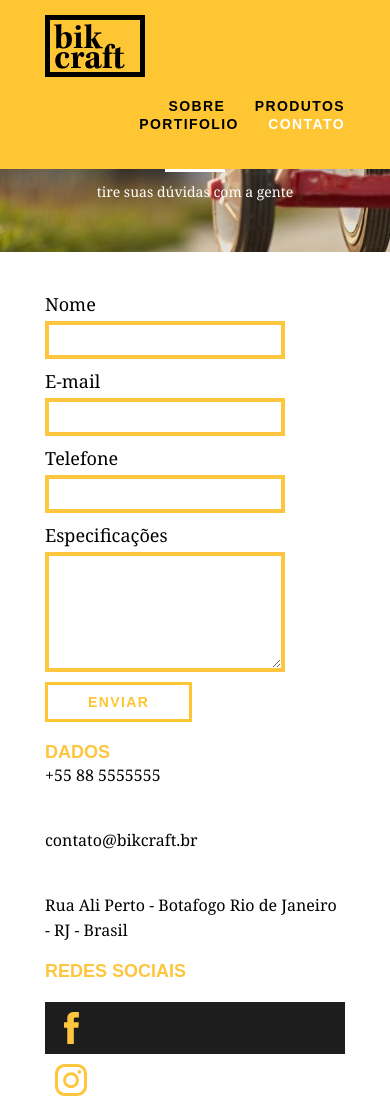
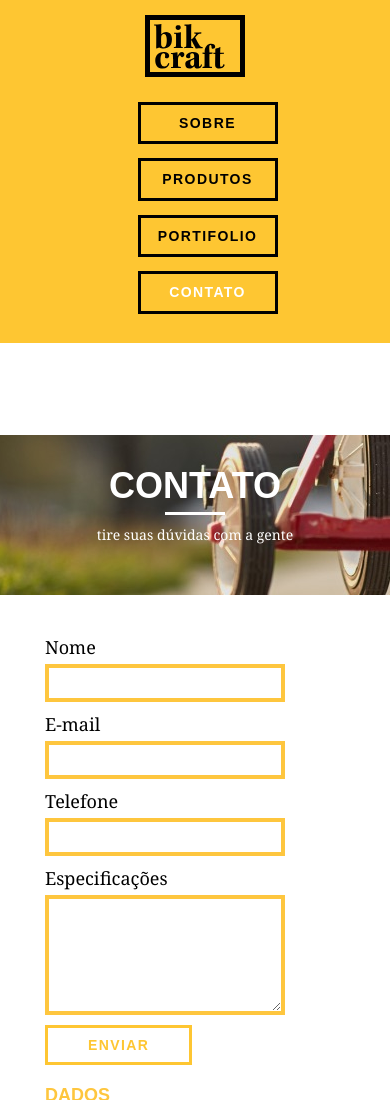
Before and after one commit to jefte199/Bikcraft, a plain HTML site: page contato.html in a window 390 px wide. Shown: the top 1100 px of the page. Drawn offline with Linux system fonts and the light colour scheme.

Commit message:
style: add link css responsiveness

```diff
--- a/contato.html
+++ b/contato.html
@@ -9,6 +9,7 @@
   <link rel="stylesheet" href="css/grid.css">
   <link rel="stylesheet" href="css/style.css">
   <link rel="stylesheet" href="css/contato.css">
+  <link rel="stylesheet" href="css/responsivo.css">
 </head>
 
 <body>
```
Also changed, not shown: index.html (+1 -0 lines), portifolio.html (+1 -0 lines), produtos.html (+1 -0 lines), sobre.html (+1 -0 lines).
